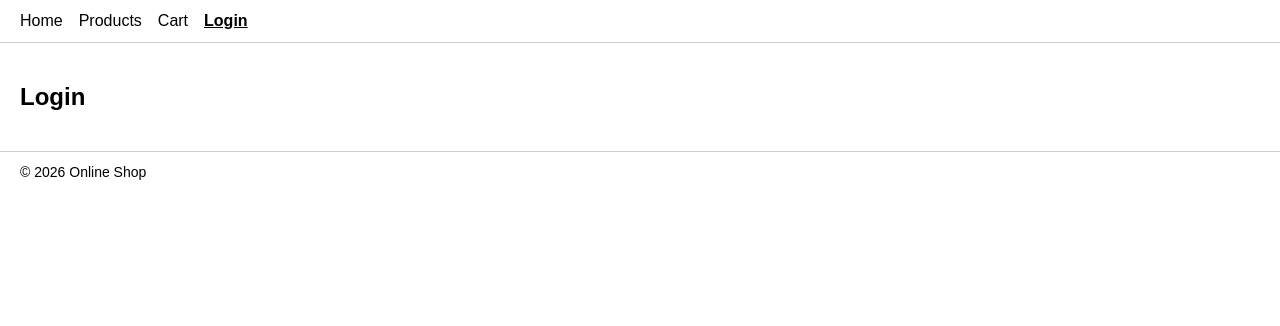
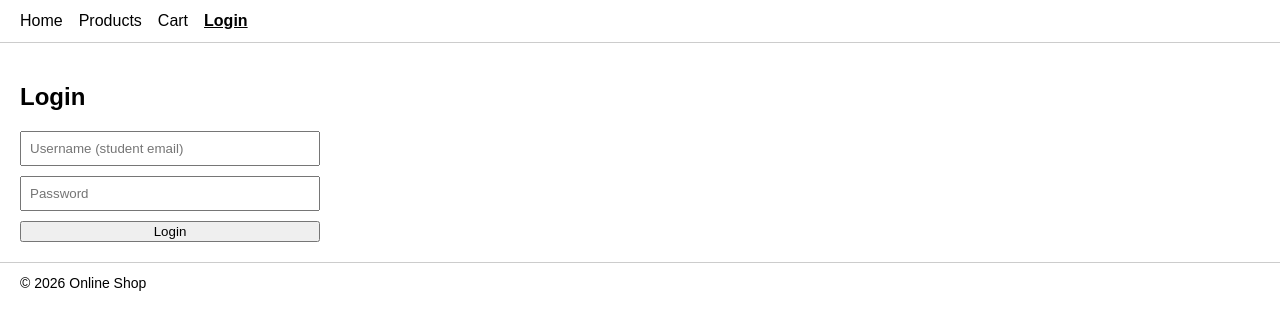
Before and after one commit to umutluberra-7/assignment7, a React (Vite) app: page /login in a window 1280 px wide. Shown: the top 326 px of the page. Built offline with nearby package versions, Linux system fonts and the light colour scheme.

Commit message:
Add login page with controlled form, loading and error states

```diff
--- a/src/api/authApi.js
+++ b/src/api/authApi.js
@@ -1,5 +1,5 @@
 const DEMO_USERNAME = "230408024@st.biruni.edu.tr";
-const DEMO_PASSWORD = "987654321";
+const DEMO_PASSWORD = "demo123456";
 
 export function login(username, password) {
   return new Promise((resolve, reject) => {
--- a/src/index.css
+++ b/src/index.css
@@ -73,3 +73,14 @@ footer {
 .product-detail img {
   width: 250px;
 }
+
+.login-form {
+  display: flex;
+  flex-direction: column;
+  gap: 10px;
+  max-width: 300px;
+}
+
+.login-form input {
+  padding: 8px;
+}
--- a/src/pages/Login.jsx
+++ b/src/pages/Login.jsx
@@ -1,5 +1,58 @@
+import { useState } from "react";
+import { useNavigate, useLocation } from "react-router";
+import { login } from "../api/authApi";
+import { useAuth } from "../context/AuthContext";
+
 function Login() {
-  return <h2>Login</h2>;
+  const [username, setUsername] = useState("");
+  const [password, setPassword] = useState("");
+  const [loading, setLoading] = useState(false);
+  const [error, setError] = useState(null);
+
+  const { logIn } = useAuth();
+  const navigate = useNavigate();
+  const location = useLocation();
+
+  const from = location.state?.from || "/";
+
+  async function handleSubmit(e) {
+    e.preventDefault();
+    setLoading(true);
+    setError(null);
+
+    try {
+      const user = await login(username, password);
+      logIn(user);
+      navigate(from, { replace: true });
+    } catch (err) {
+      setError(err.message);
+      setLoading(false);
+    }
+  }
+
+  return (
+    <div>
+      <h2>Login</h2>
+      <form onSubmit={handleSubmit} className="login-form">
+        <input
+          type="text"
+          placeholder="Username (student email)"
+          value={username}
+          onChange={(e) => setUsername(e.target.value)}
+        />
+        <input
+          type="password"
+          placeholder="Password"
+          value={password}
+          onChange={(e) => setPassword(e.target.value)}
+        />
+        <button type="submit" disabled={loading}>
+          {loading ? "Logging in..." : "Login"}
+        </button>
+        {error && <p className="error">{error}</p>}
+      </form>
+    </div>
+  );
 }
 
 export default Login;
```
